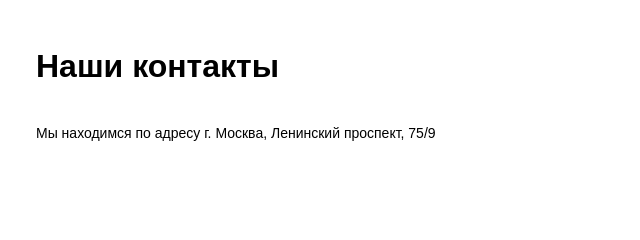
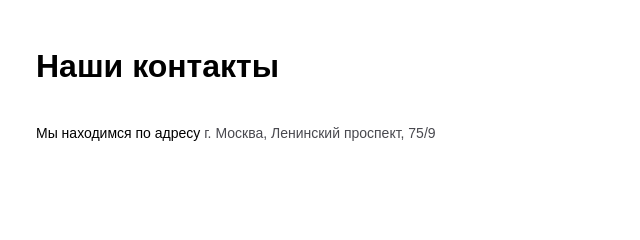
Before and after one commit to tamik13373/index_food, a plain HTML site: page index.html in a window 1280 px wide. Shown: the part 2815-3055 px from the top of the page, 4-644 px from the left. Drawn offline with Linux system fonts and the light colour scheme.

Commit message:
Добавлен тег <a> в поле адреса в контактах

```diff
--- a/index.html
+++ b/index.html
@@ -147,7 +147,7 @@
     <div id="contacts">
         <section>
         <h2>Наши контакты</h2>
-        <p>Мы находимся по адресу г. Москва, Ленинский проспект, 75/9</p>
+        <p>Мы находимся по адресу <a href="">г. Москва, Ленинский проспект, 75/9</a></p>
         <iframe src="https://yandex.ru/map-widget/v1/?ll=37.544822%2C55.687067&mode=whatshere&whatshere%5Bpoint%5D=37.544932%2C55.686961&whatshere%5Bzoom%5D=16.13&z=16.05" allowfullscreen></iframe>
         </section>
     </div>
```
